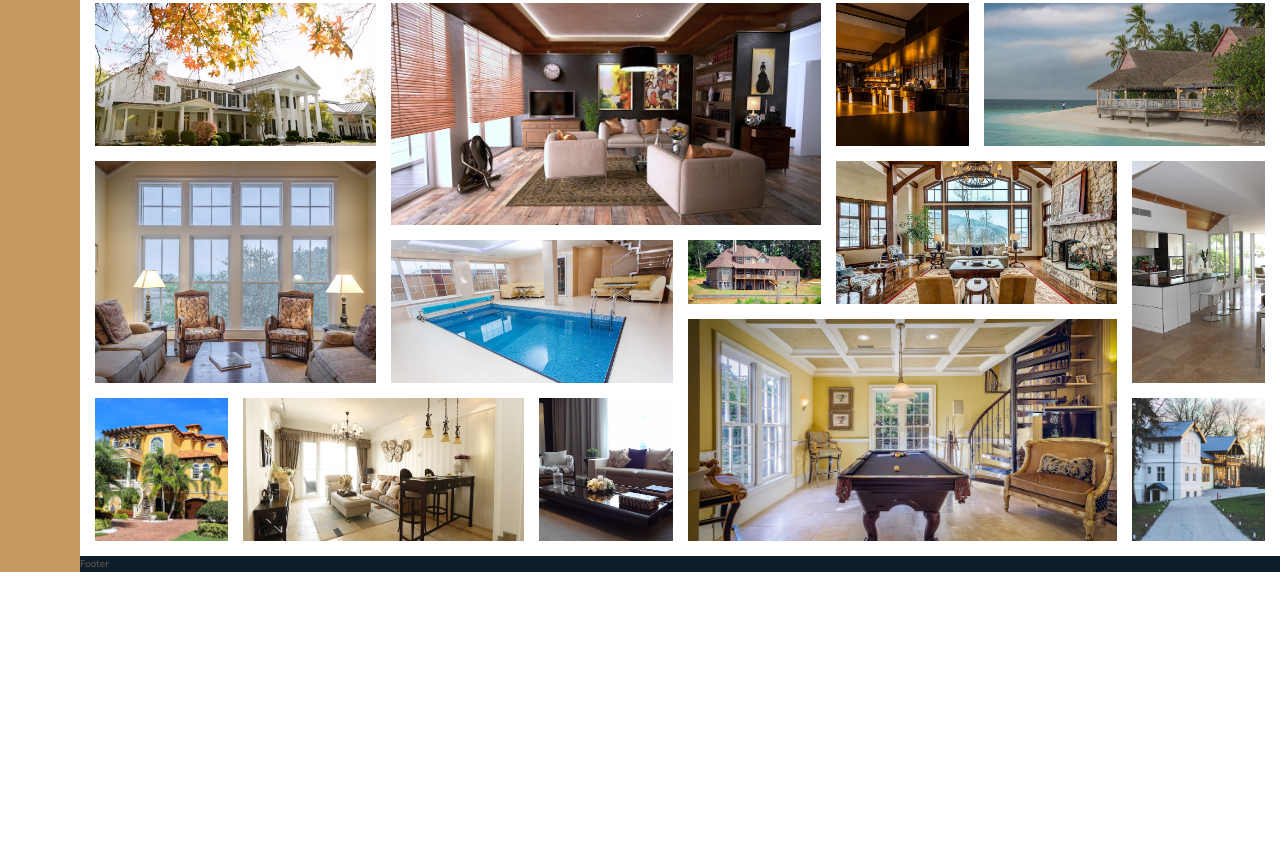
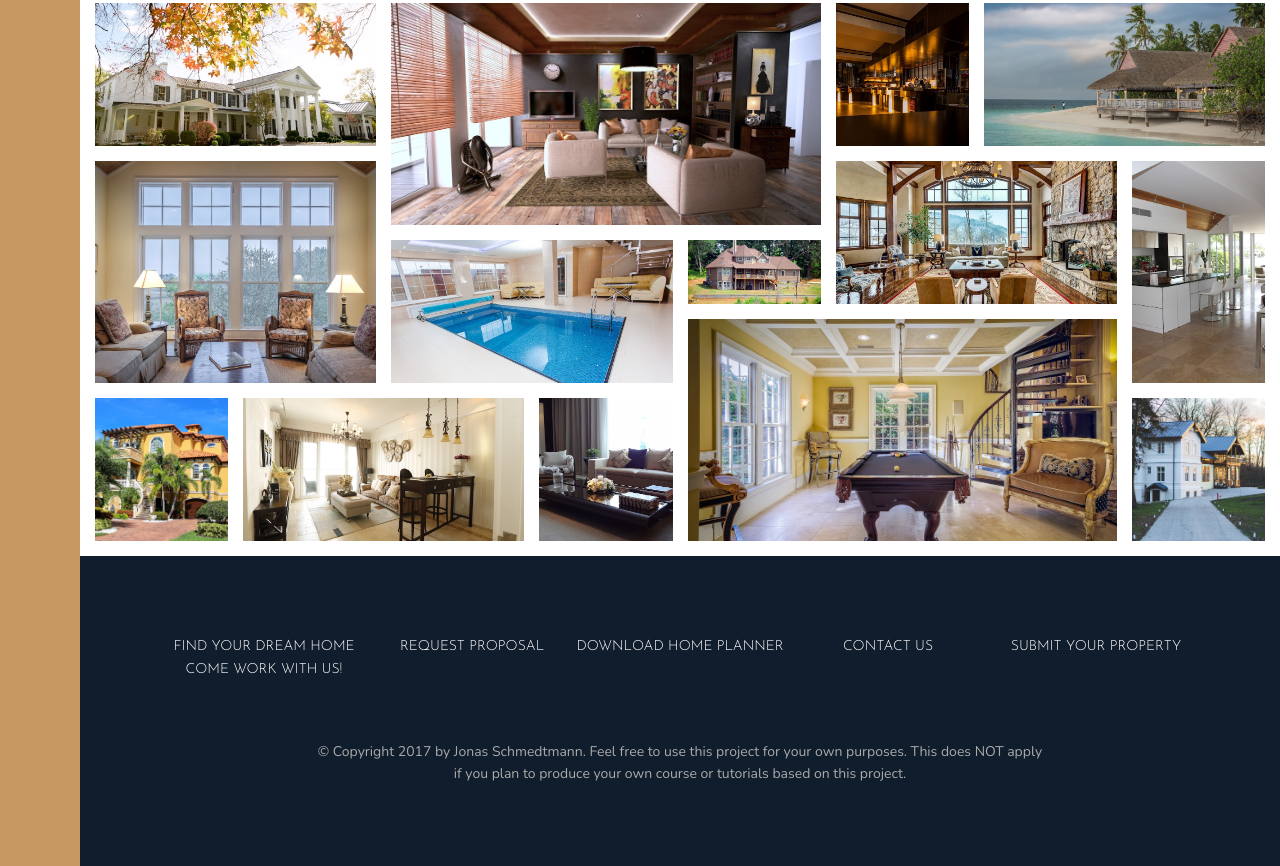
Before and after one commit to Larrygf02/nexter, a website: page index.html in a window 1280 px wide. Shown: the part 3084-3950 px from the top of the page. Before the commit the page ends 3656 px from the top, so only its background shows below. Drawn offline with nearby package versions, Linux system fonts and the light colour scheme.

Commit message:
Building footer

```diff
--- a/index.html
+++ b/index.html
@@ -293,7 +293,17 @@
             <figure class="gallery__item gallery__item--14"><img src="img/gal-14.jpeg" alt="Gallery image 14" class="gallery__img"></figure>
         </section>
         <footer class="footer">
-            Footer
+            <ul class="nav">
+                <li class="nav__item"><a href="#" class="nav__link">Find your dream home</a></li>
+                <li class="nav__item"><a href="#" class="nav__link">Request proposal</a></li>
+                <li class="nav__item"><a href="#" class="nav__link">Download home planner</a></li>
+                <li class="nav__item"><a href="#" class="nav__link">Contact us</a></li>
+                <li class="nav__item"><a href="#" class="nav__link">Submit your property</a></li>
+                <li class="nav__item"><a href="#" class="nav__link">Come work with us!</a></li>
+            </ul>
+            <p class="copyright">
+                &copy; Copyright 2017 by Jonas Schmedtmann. Feel free to use this project for your own purposes. This does NOT apply if you plan to produce your own course or tutorials based on this project.
+            </p>
         </footer>
     </body>
 
--- a/sass/_footer.scss
+++ b/sass/_footer.scss
@@ -1,4 +1,40 @@
 .footer {
     background-color: $color-secondary;
     grid-column: full-start / full-end;
+    padding: 8rem;
 }
+.nav {
+    list-style: none;
+    display: grid;
+    grid-template-columns: repeat(auto-fit, minmax(20rem, 1fr));
+
+    &__item {
+
+    }
+    &__link:link,
+    &__link:visited {
+        font-size: 1.4rem;
+        color: #fff;
+        text-decoration: none;
+        font-family: $font-display;
+        text-transform: uppercase;
+        text-align: center;
+        display: block;
+        transition: all .2s;
+    }
+    &__link:hover,
+    &__link:active {
+        background-color: rgba(#fff, .05);
+        transform: translateY(-3px);
+    }
+}
+
+.copyright {
+    font-size: 1.4rem;
+    color: $color-grey-light-2;
+    margin-top: 6rem;
+    margin-right: auto;
+    margin-left: auto;
+    text-align: center;
+    width: 70%;
+}
```
Also changed, not shown: css/style.css.
